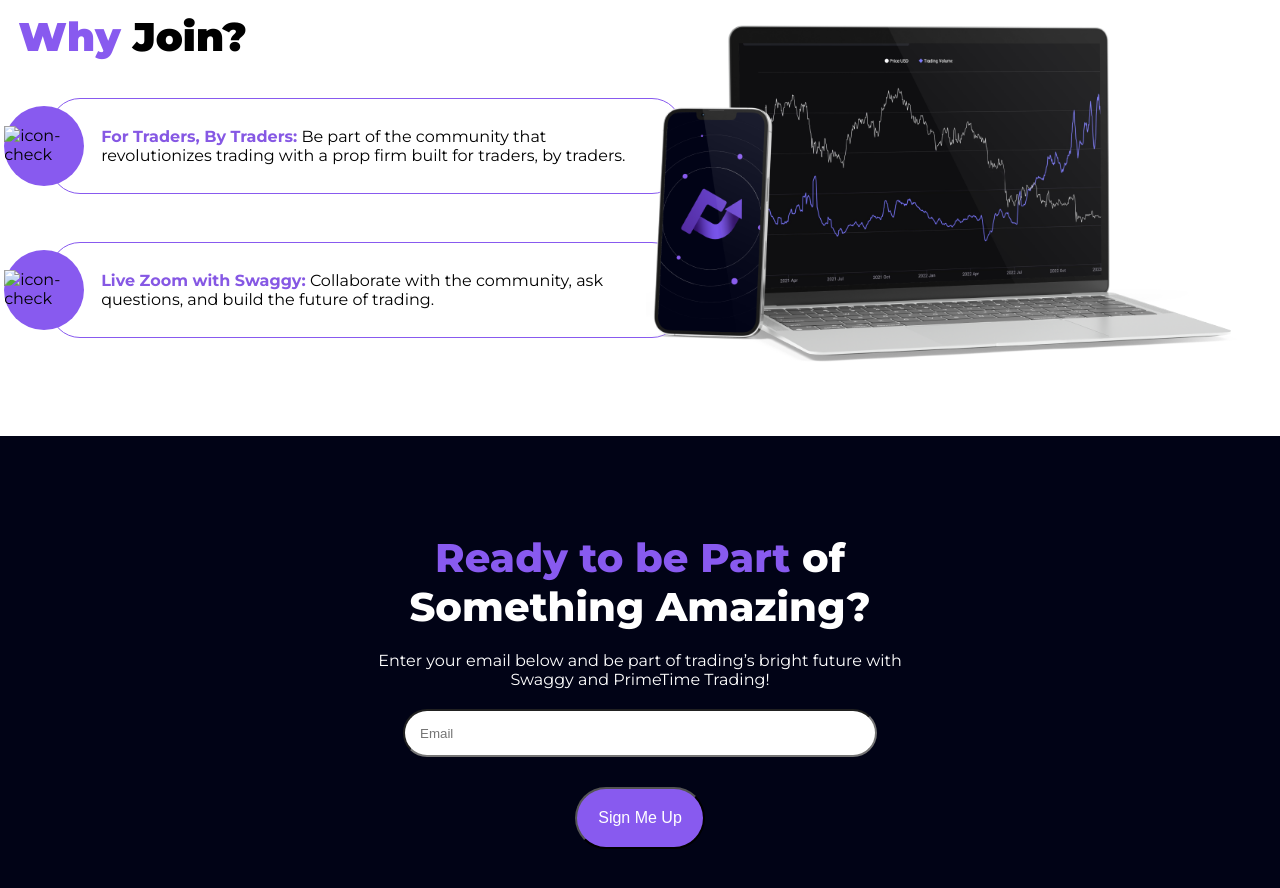
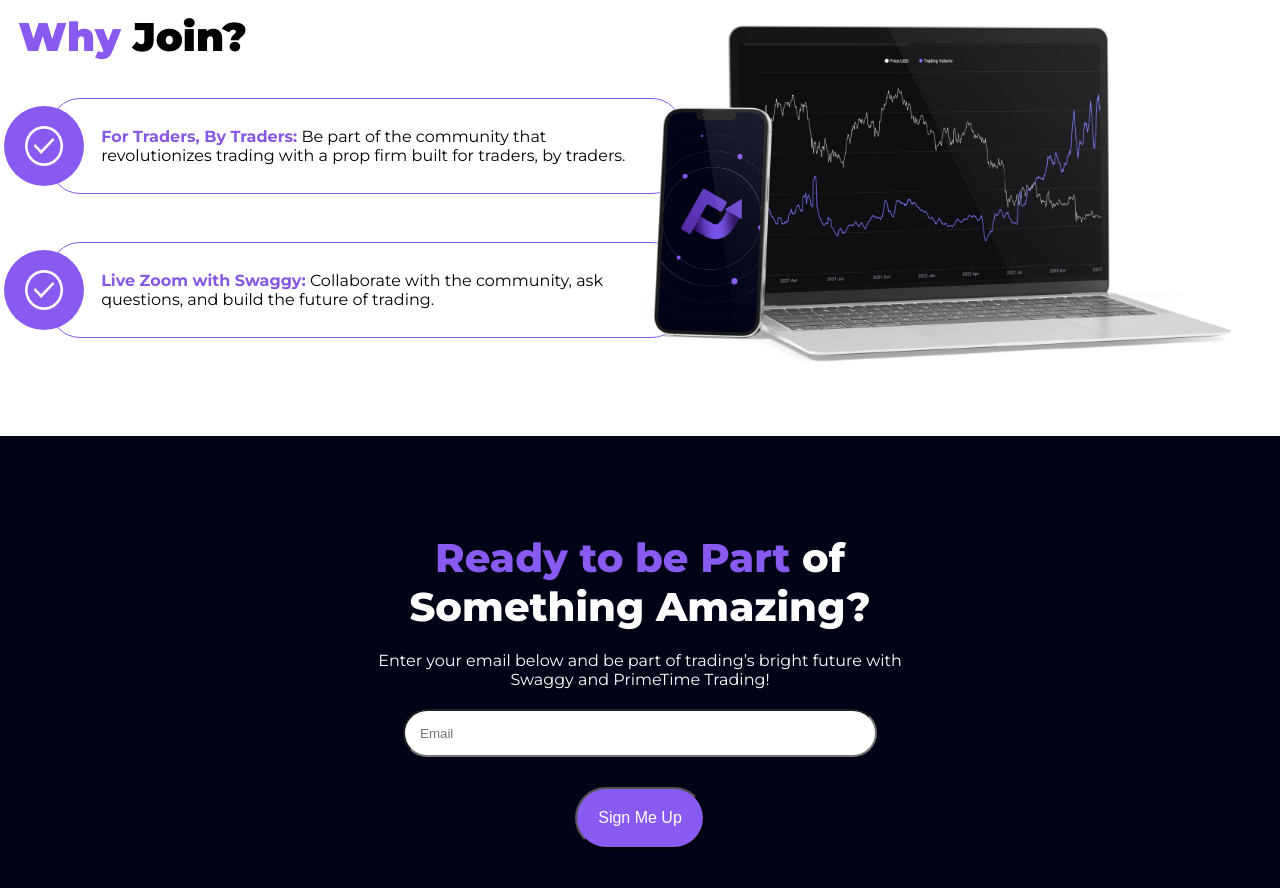
Before and after one commit to modernizedmarketing/PrimeTime-LandingPage, a plain HTML site: page index.html in a window 1280 px wide. Shown: the part 1360-2248 px from the top of the page. Drawn offline with Linux system fonts and the light colour scheme.

Commit message:
Update index.html

```diff
--- a/index.html
+++ b/index.html
@@ -104,7 +104,7 @@
               <div class="container-textTwo">
                 <div class="dialogCheck">
                   <div class="circle">
-                    <img id="iconSize" src="icon _checkcircle.png" alt="icon-check"/>
+                    <img id="iconSize" src="icon-checkcircle.png" alt="icon-check"/>
                   </div>
                   <div class="containerDialog">
                     <p><strong class="purple">For Traders, By Traders:</strong> Be part of the community that revolutionizes trading with a prop firm built for traders, by traders.</p>
@@ -112,7 +112,7 @@
                 </div>
                 <div class="dialogCheck">
                   <div class="circle">
-                    <img id="iconSize" src="icon _checkcircle.png" alt="icon-check"/>
+                    <img id="iconSize" src="icon-checkcircle.png" alt="icon-check"/>
                   </div>
                   <div class="containerDialog">
                     <p>
```
